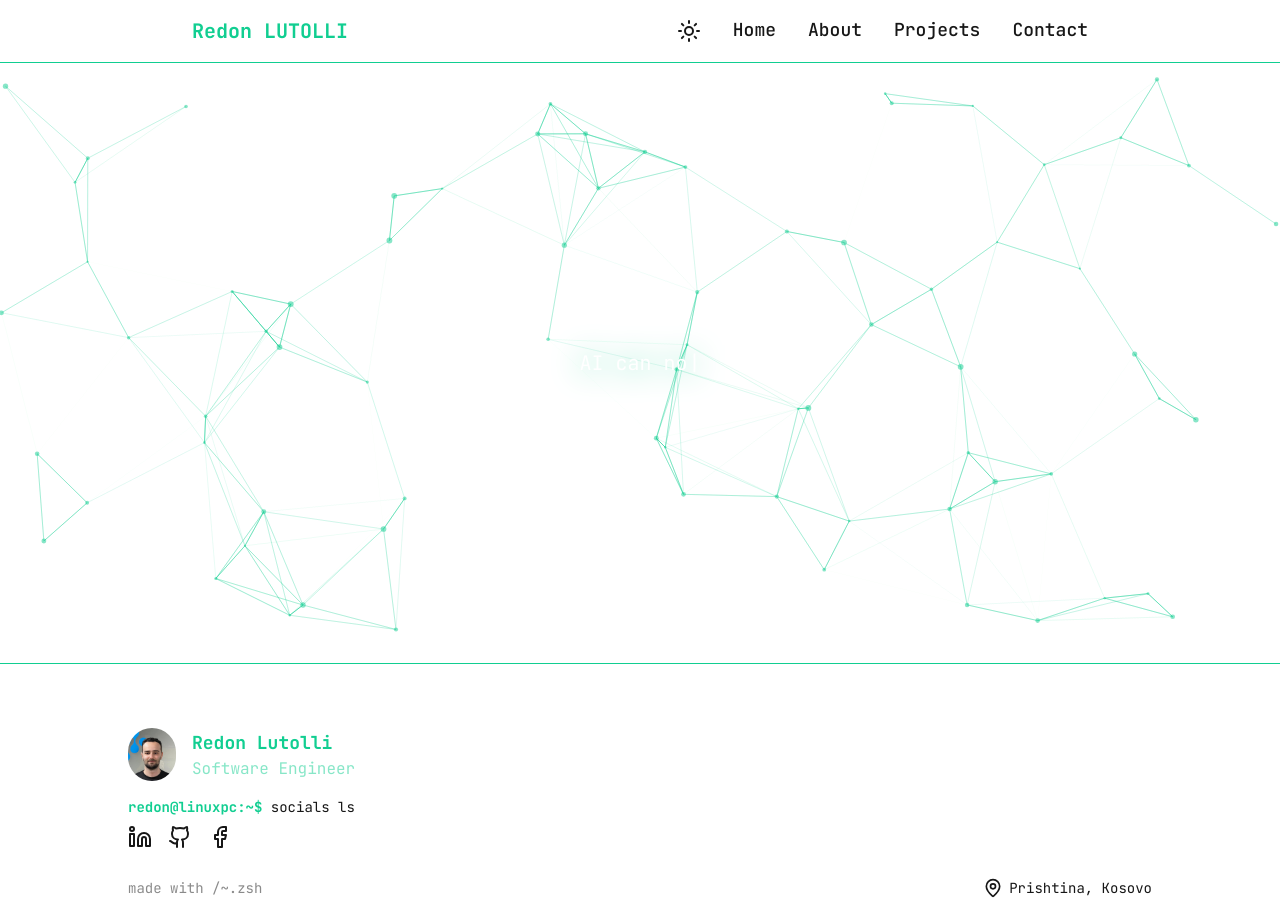
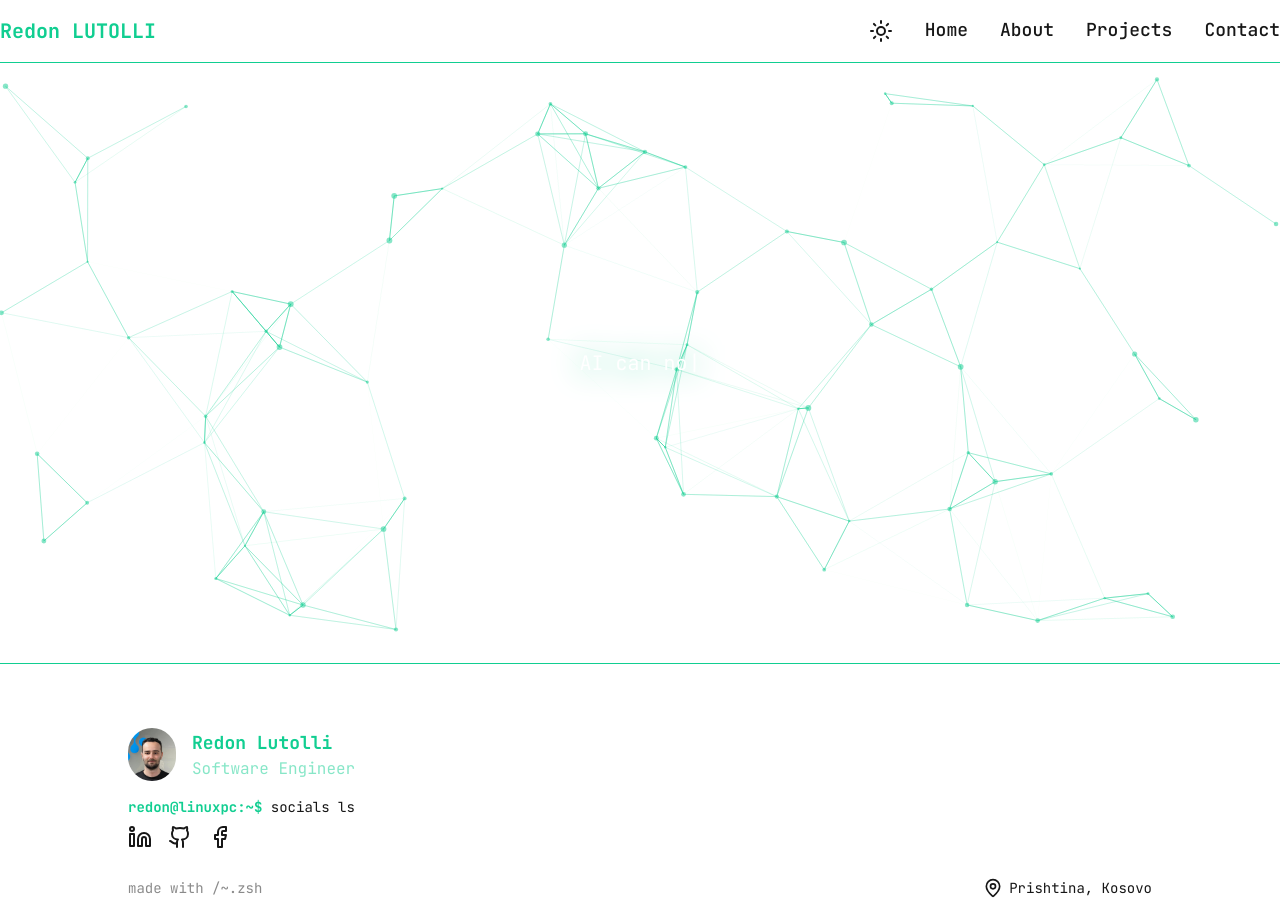
Before and after one commit to redon99/redon-portfolio, a Next.js app: page / in a window 1280 px wide. Built offline with nearby package versions, Linux system fonts and the light colour scheme.

Commit message:
fix(header): header border and size

```diff
--- a/app/Header.tsx
+++ b/app/Header.tsx
@@ -11,7 +11,8 @@ const NAV_ITEMS = [
 
 export const Header = () => {
   return (
-    <header className='w-full py-4 px-48 mx-auto border-b border-primary flex items-center justify-between'>
+    <div className='w-full border-primary border-b'>
+      <header className='w-7xl py-4 mx-auto flex items-center justify-between'>
         <Link
           className='text-primary text-xl font-bold cursor-pointer hover:opacity-80 link-transition focus-ring'
           href='/'
@@ -40,5 +41,6 @@ export const Header = () => {
           ))}
         </ul>
       </header>
+    </div>
   )
 }
```
Lines whose indentation alone changed are shown as unchanged.
